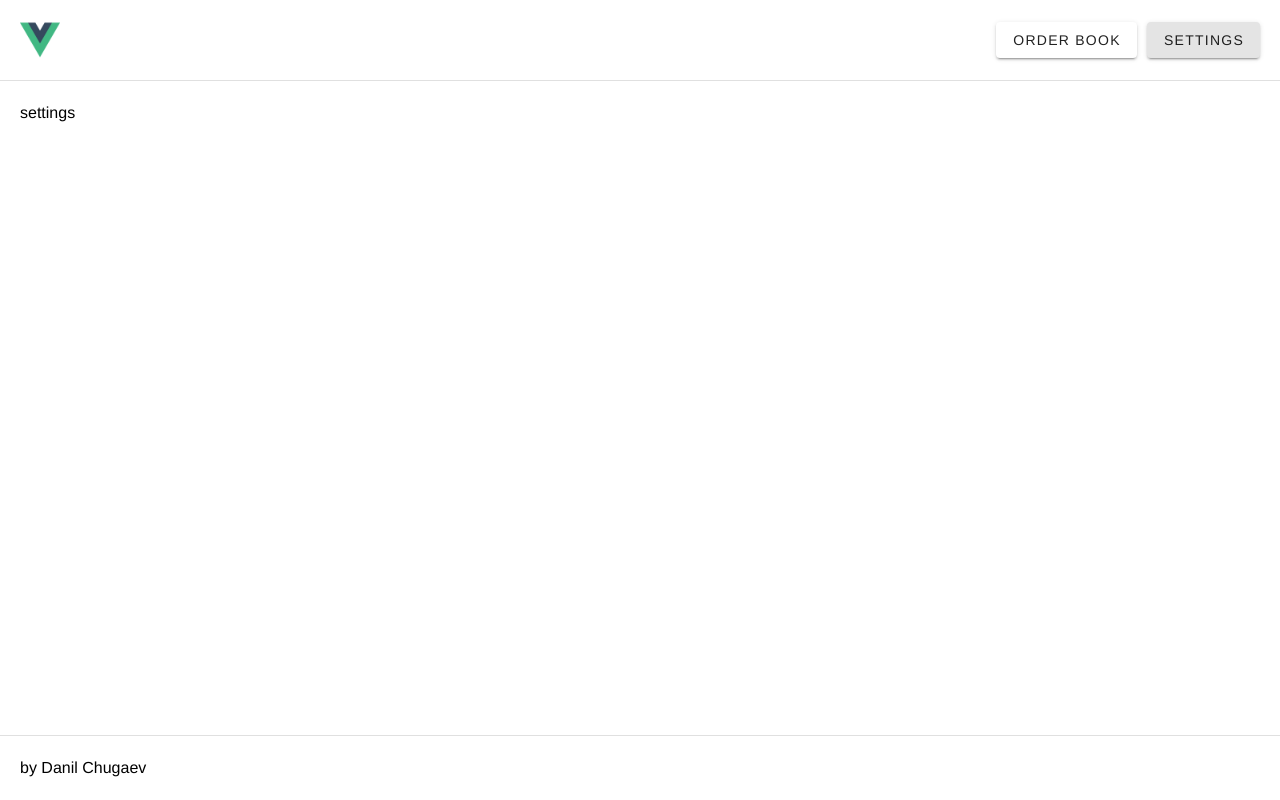
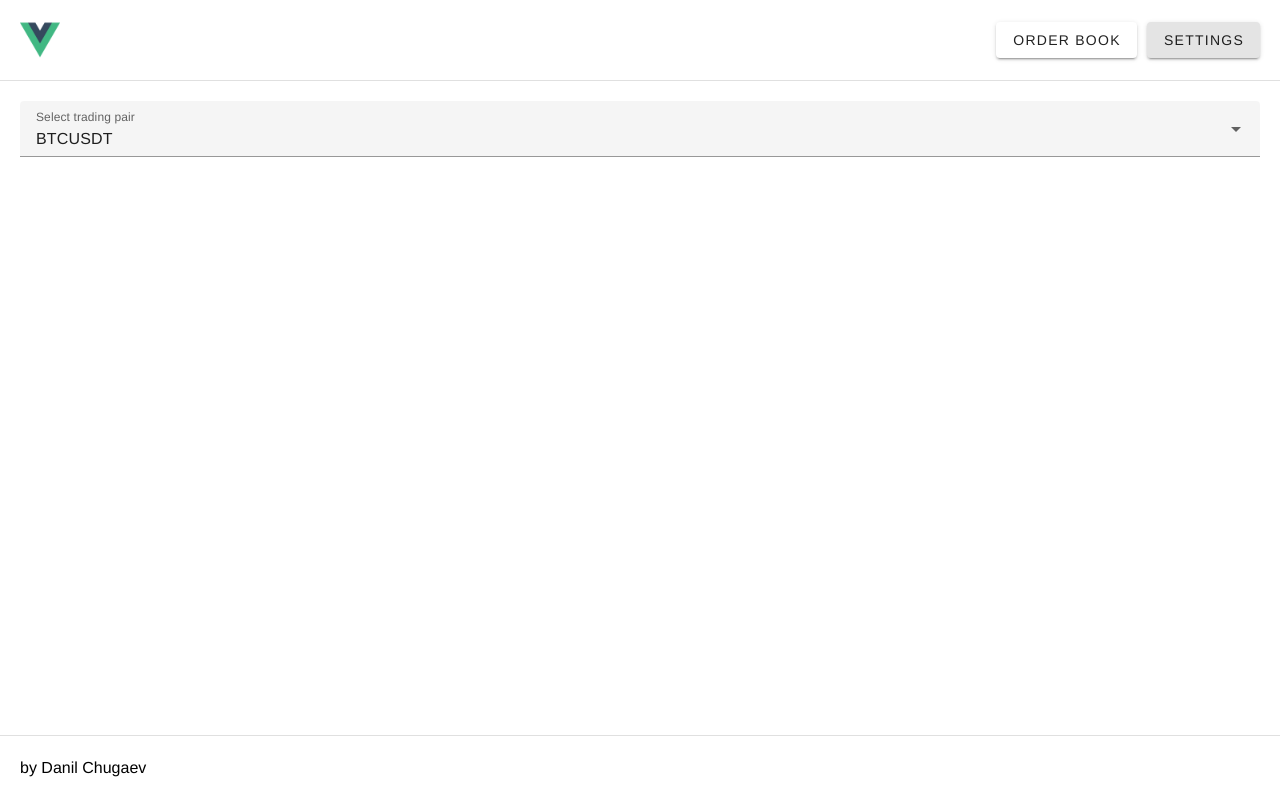
Before and after one commit to DanilChugaev/koshelek-crypto-market, a Vue app: page /settings in a window 1280 px wide. Built offline with nearby package versions, Linux system fonts and the light colour scheme.

Commit message:
add trading pair select

```diff
--- a/package.json
+++ b/package.json
@@ -12,12 +12,14 @@
     "build-storybook": "storybook build"
   },
   "dependencies": {
+    "@vueuse/core": "^10.9.0",
     "vue": "^3.4.27",
     "vue-router": "^4.3.2",
     "vuetify": "^3.6.5"
   },
   "devDependencies": {
     "@antfu/eslint-config": "^2.17.0",
+    "@mdi/font": "^7.4.47",
     "@types/jest": "^29.5.12",
     "@typescript-eslint/eslint-plugin": "^5.62.0",
     "@typescript-eslint/parser": "^5.62.0",
--- a/src/components/ui/navigation.vue
+++ b/src/components/ui/navigation.vue
@@ -1,5 +1,5 @@
 <script setup lang="ts">
-import { useNavigation } from '~/composables/useNavigation'
+import { useNavigation } from '../../composables/useNavigation'
 
 const { navigation } = useNavigation()
 </script>
--- a/src/composables/useNavigation.ts
+++ b/src/composables/useNavigation.ts
@@ -1,5 +1,5 @@
 import { inject, ref } from 'vue'
-import { PageRoute } from '~/types'
+import { PageRoute } from '../types'
 
 export function useNavigation() {
   const basePath = inject('basePath')
--- /dev/null
+++ b/src/composables/useTradingPair.ts
@@ -0,0 +1,14 @@
+import { ref } from 'vue'
+import { useStorage } from '@vueuse/core'
+import type { TradingPair } from '../types/tradingPair'
+
+export function useTradingPair() {
+  const selectedPair = useStorage<TradingPair>('selectedPair', 'BTCUSDT')
+
+  const pairs = ref<TradingPair[]>(['BTCUSDT', 'BNBBTC', 'ETHBTC'])
+
+  return {
+    pairs,
+    selectedPair,
+  }
+}
--- a/src/main.ts
+++ b/src/main.ts
@@ -2,9 +2,11 @@ import { createApp } from 'vue'
 
 // Vuetify
 import 'vuetify/styles'
+import '@mdi/font/css/materialdesignicons.css'
 import { createVuetify } from 'vuetify'
 import * as components from 'vuetify/components'
 import * as directives from 'vuetify/directives'
+import { aliases, mdi } from 'vuetify/iconsets/mdi'
 
 import App from './App.vue'
 import Router from './router'
@@ -15,6 +17,13 @@ const vuetify = createVuetify({
   ssr: true,
   components,
   directives,
+  icons: {
+    defaultSet: 'mdi',
+    aliases,
+    sets: {
+      mdi,
+    },
+  },
 })
 
 app.provide('basePath', import.meta.env.VITE_BASE_PATH)
--- a/src/pages/settings.vue
+++ b/src/pages/settings.vue
@@ -1,11 +1,24 @@
 <script lang="ts" setup>
+import { useTradingPair } from '../composables/useTradingPair'
+
+const {
+  pairs,
+  selectedPair,
+} = useTradingPair()
 </script>
 
 <template>
   <div class="settings">
-    settings
+    <v-combobox
+      v-model="selectedPair"
+      label="Select trading pair"
+      :items="pairs"
+    />
   </div>
 </template>
 
 <style scoped lang="scss">
+.settings {
+  width: 100%;
+}
 </style>
--- /dev/null
+++ b/src/types/tradingPair.ts
@@ -0,0 +1 @@
+export type TradingPair = 'BTCUSDT' | 'BNBBTC' | 'ETHBTC'
```
Also changed, not shown: 2 other files (tests, documents, lock files or other folders).
